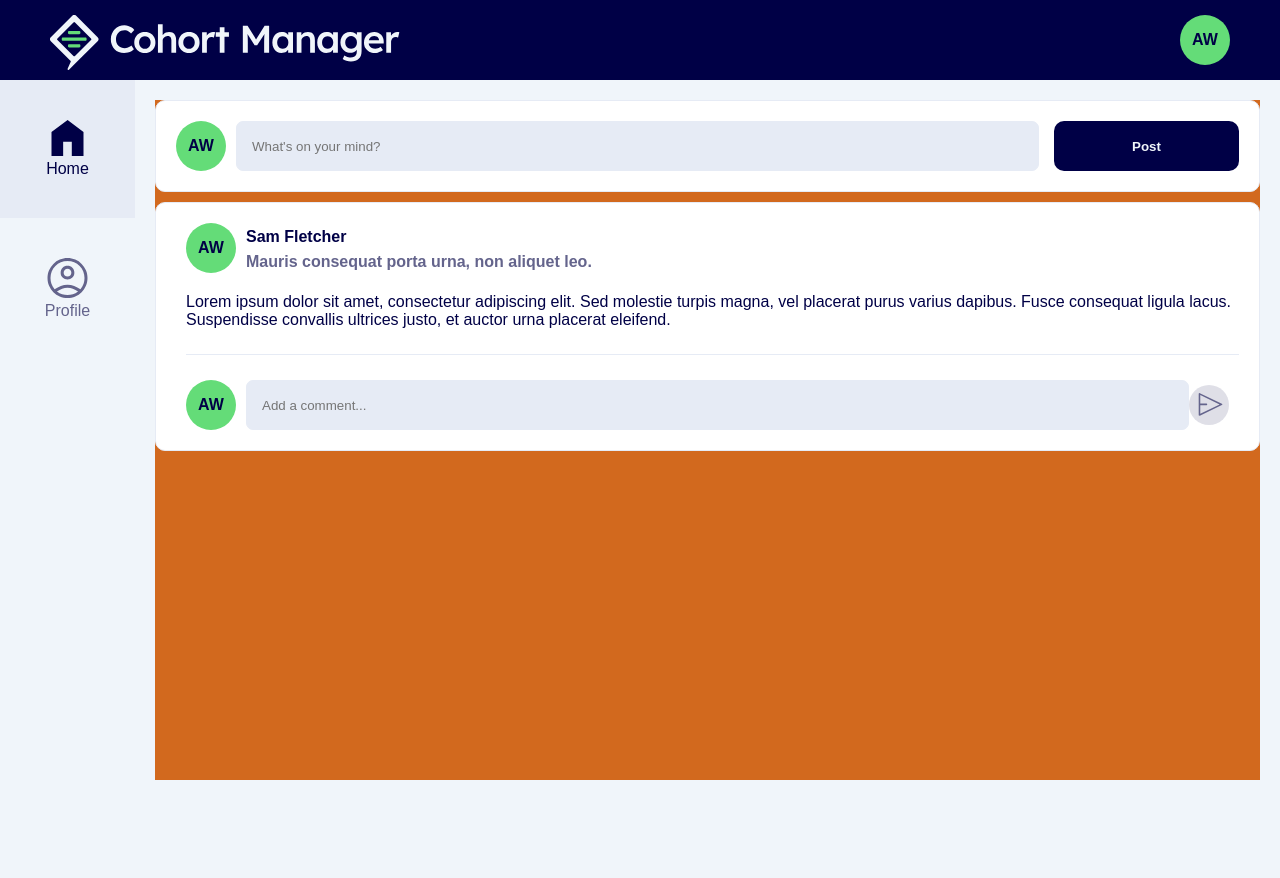
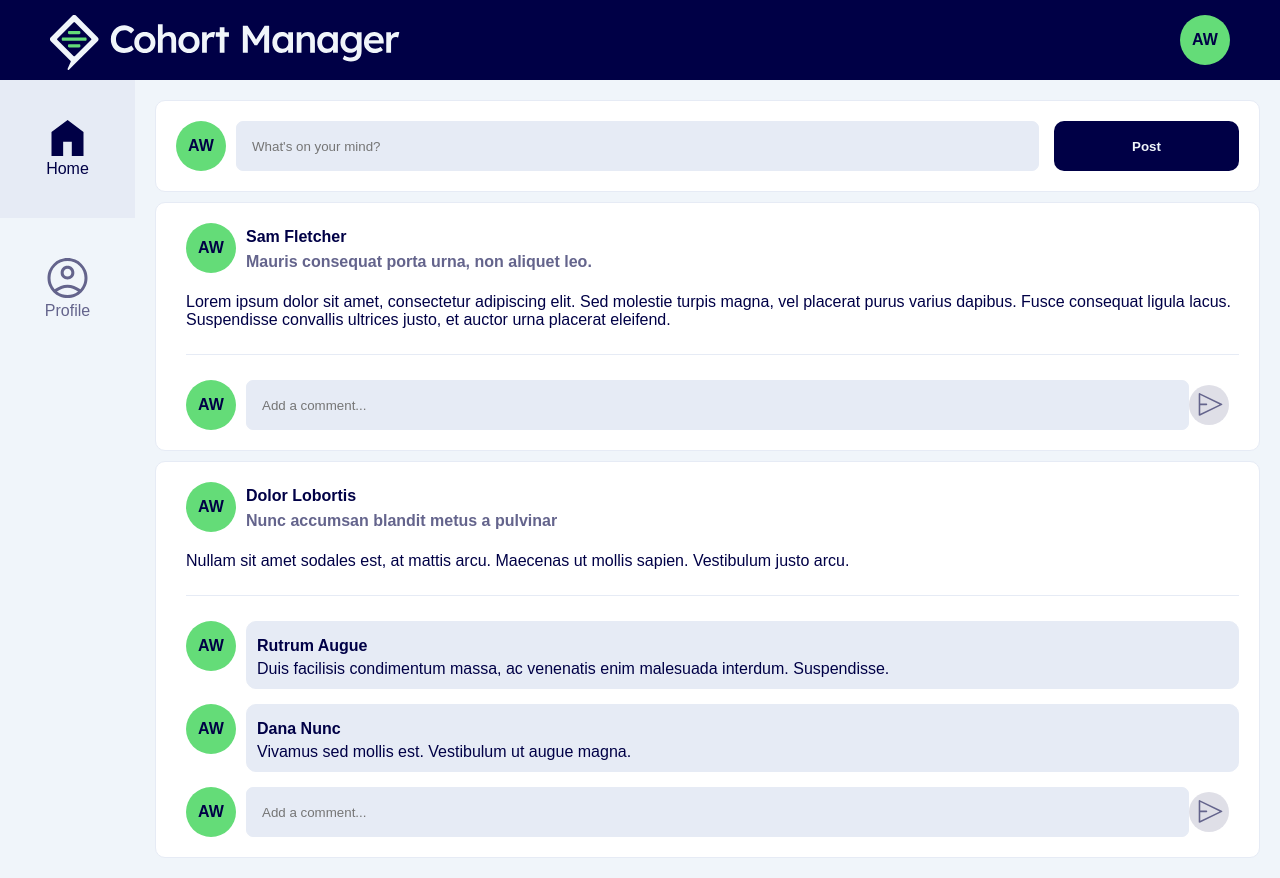
Before and after one commit to boolean-uk/react-cohort-dashboard-challenge, a React (Create React App) app: page / in a window 1280 px wide. Before the commit the page ends 800 px from the top, so only its background shows below. Built offline with nearby package versions, Linux system fonts and the light colour scheme.

Commit message:
completed Dashboard view

```diff
--- /dev/null
+++ b/src/components/Author.js
@@ -0,0 +1,5 @@
+export default function Author({ author }) {
+  return (
+    <h4 className='author'>{author}</h4>
+  )
+}
--- a/src/pages/Dashboard/components/CommentsList.js
+++ b/src/pages/Dashboard/components/CommentsList.js
@@ -1,9 +1,46 @@
+import Author from "../../../components/Author"
+import UserBanner from "../../../components/UserBanner"
+
+// function LoadMoreButton() {
+//   const handleLoadMoreComments = (event) => {
+//     // event.preventDefault()
+//   }
+//   return (
+//     <button onClick={handleLoadMoreComments} className='load-more-button'>
+//       See previous comments
+//     </button>
+//   )
+// }
+
+function CommentContent({ author, content }) {
+  return (
+    <div className='comment-content box-container box-container-colored'>
+      <Author author={author} />
+      <p>{content}</p>
+    </div>
+  )
+}
+
+function Comment({ comment }) {
+
+  return (
+    <div className='comment'>
+      <UserBanner />
+      <CommentContent author={comment.author} content={comment.content} />
+    </div>
+  )
+}
+
 export default function CommentsList({ comments }) {
-  // TODO: create CommentsList functionality
 
   return (
     <div className='comments-list'>
-      <p>comments here ...</p>
+      {/* {comments.length > 3 && <LoadMoreButton />} */}
+
+      {comments.map(comment =>
+        <Comment comment={comment} />
+      )}
+
     </div>
   )
 }
--- a/src/pages/Dashboard/components/NewPostForm.js
+++ b/src/pages/Dashboard/components/NewPostForm.js
@@ -16,7 +16,7 @@ export default function NewPostForm() {
   }
 
   return (
-    <form onSubmit={handleSumbit} className='new-post-form white-box'>
+    <form onSubmit={handleSumbit} className='new-post-form box-container box-container-white'>
       <UserBanner />
 
       {/* <InputField type='text' placeholder="What's on your mind?" className='post-input' /> */}
--- a/src/pages/Dashboard/components/Post.js
+++ b/src/pages/Dashboard/components/Post.js
@@ -1,3 +1,4 @@
+import Author from "../../../components/Author"
 import UserBanner from "../../../components/UserBanner"
 import CommentsList from "./CommentsList"
 import NewCommentForm from "./NewCommentForm"
@@ -6,7 +7,7 @@ function PostHeader({ author, title }) {
   return (
     <div className='post-header'>
       <UserBanner />
-      <h4 className='author'>{author}</h4>
+      <Author author={author} />
       <p className='title'><strong>{title}</strong></p>
     </div>
   )
@@ -25,7 +26,7 @@ function Delimeter() {
 export default function Post({ post }) {
 
   return (
-    <div className='post white-box'>
+    <div className='post box-container box-container-white'>
       <PostHeader author={post.author} title={post.title} />
       <PostContent content={post.content} />
       <Delimeter/>
--- a/src/pages/Dashboard/components/PostFeed.js
+++ b/src/pages/Dashboard/components/PostFeed.js
@@ -1,15 +1,34 @@
 import Post from "./Post"
 
 export default function PostFeed() {
-  const post = {
-    author: 'Sam Fletcher',
-    title: 'Mauris consequat porta urna, non aliquet leo.',
-    content: 'Lorem ipsum dolor sit amet, consectetur adipiscing elit. Sed molestie turpis magna, vel placerat purus varius dapibus. Fusce consequat ligula lacus. Suspendisse convallis ultrices justo, et auctor urna placerat eleifend.'
-  }
+  const posts = [
+    {
+      author: 'Sam Fletcher',
+      title: 'Mauris consequat porta urna, non aliquet leo.',
+      content: 'Lorem ipsum dolor sit amet, consectetur adipiscing elit. Sed molestie turpis magna, vel placerat purus varius dapibus. Fusce consequat ligula lacus. Suspendisse convallis ultrices justo, et auctor urna placerat eleifend.'
+    },
+    {
+      author: 'Dolor Lobortis',
+      title: 'Nunc accumsan blandit metus a pulvinar',
+      content: 'Nullam sit amet sodales est, at mattis arcu. Maecenas ut mollis sapien. Vestibulum justo arcu.',
+      comments: [
+        {
+          author: 'Rutrum Augue',
+          content: 'Duis facilisis condimentum massa, ac venenatis enim malesuada interdum. Suspendisse.'
+        },
+        {
+          author: 'Dana Nunc',
+          content: 'Vivamus sed mollis est. Vestibulum ut augue magna.'
+        }
+      ]
+    }
+  ]
 
   return (
     <div className='post-feed'>
-      <Post post={post} />
+      {posts.map(post =>
+        <Post post={post} />
+      )}
     </div>
   )
 }
--- a/src/styles/app.css
+++ b/src/styles/app.css
@@ -23,5 +23,4 @@
 .app > .main {
   grid-area: main;
   margin: 20px;
-  background-color: chocolate; /* TODO: delete this line*/
 }
--- a/src/styles/dashboard.css
+++ b/src/styles/dashboard.css
@@ -1,8 +1,16 @@
-.white-box {
+.box-container {
   border: 1px solid #E6EBF5;
   border-radius: 10px;
+}
+
+.box-container-white {
   background-color: white;
   padding: 20px;
+}
+
+.box-container-colored {
+  background-color: #E6EBF5;
+  padding: 10px;
 }
 
 /* NOTE: styles for new post form */
@@ -44,7 +52,6 @@
 
 .app > .dashboard > .post-feed > .post > .post-header > .author {
   grid-area: author;
-  margin-top: 5px;
 }
 
 .app > .dashboard > .post-feed > .post > .post-header > .title {
@@ -65,7 +72,7 @@
   border-top: 1px solid #E6EBF5;
 }
 
-/* NOTE: styles for comments */
+/* NOTE: styles for new comment form */
 .app > .dashboard > .post-feed > .post > .new-comment-form {
   display: grid;
   grid-template-columns: 60px auto 50px;
@@ -93,3 +100,18 @@
 .app > .dashboard > .post-feed > .post > .new-comment-form > .comment-button:hover {
   background-color: #E6EBF5;  /*TODO: choose between #64dc78 and #E6EBF5 */
 }
+
+/* NOTE: styles for comments */
+.app > .dashboard > .post-feed > .post > .comments-list > .load-more-button {
+  border: none;
+  background-color: white;
+  color: #64648c;
+  /* margin-bottom: 15px; */
+}
+
+.app > .dashboard > .post-feed > .post > .comments-list > .comment {
+  display: grid;
+  grid-template-columns: 60px auto;
+  margin-top: 15px;
+  margin-bottom: 15px;
+}
--- a/src/styles/styles.css
+++ b/src/styles/styles.css
@@ -45,6 +45,11 @@ input:focus {
   justify-content: center;
 }
 
+.author {
+  margin-top: 5px;
+  margin-bottom: 5px;
+}
+
 /* TODO:
 - Post title colour: #64648c
 */
```
